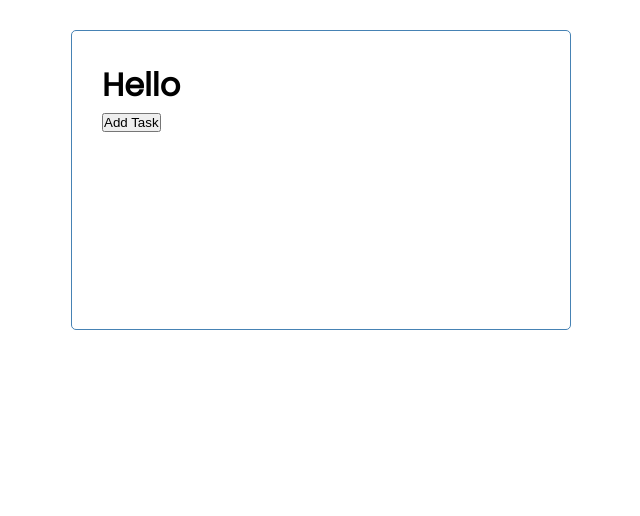
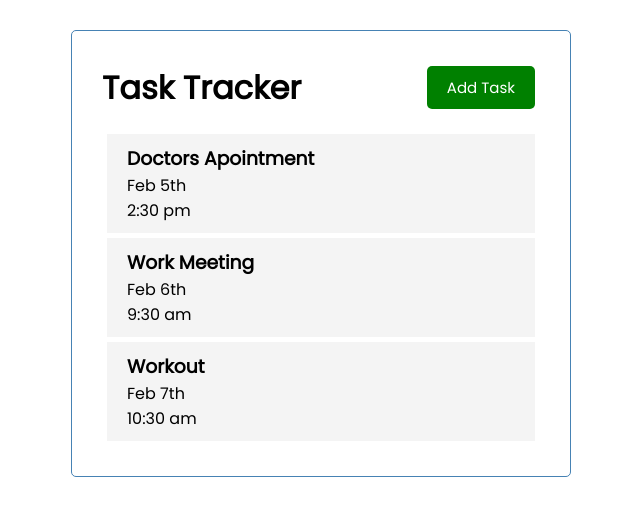
Before and after one commit to gtscott90/task-list, a React (Create React App) app in the folder task-list/: page / in a window 1280 px wide. Shown: the top 516 px of the page, without its empty margins (319-959 px from the left). Built offline with nearby package versions, Linux system fonts and the light colour scheme.

Commit message:
created tasks and task component

```diff
--- a/task-list/src/App.js
+++ b/task-list/src/App.js
@@ -1,10 +1,40 @@
 import './index.css';
 import Header from "./components/Header"
+import Tasks from "./components/Tasks"
+import { useState } from "react"
 
 function App() {
+  // calling this peice of state tasks and the function used to updated tasks is setTasks
+  // in the () of useState() goes the default version of the state
+  // setting state here at the top level of the app (app.js) so that all things can access it
+  const [tasks, setTasks] = useState([
+    {
+      id: 1,
+      text: "Doctors Apointment",
+      day: "Feb 5th",
+      time: "2:30 pm",
+      reminder: true,
+    },
+    {
+      id: 2,
+      text: "Work Meeting",
+      day: "Feb 6th",
+      time: "9:30 am",
+      reminder: false,
+    },
+    {
+      id: 3,
+      text: "Workout",
+      day: "Feb 7th",
+      time: "10:30 am",
+      reminder: true,
+    },
+  ])
+
   return (
     <div className="container temp">
-        <Header title="Hello" />
+        <Header title="Task Tracker" />
+        <Tasks tasks={tasks}/>
     </div>
   );
 }
--- a/task-list/src/components/Button.js
+++ b/task-list/src/components/Button.js
@@ -1,9 +1,13 @@
-import React from 'react'
+import React from "react";
 
-export default function Button() {
-    return (
-        <button className="temp">
-            Add Task
-        </button>
-    )
+export default function Button({ color, text, onClick }) {
+  return (
+    <button
+      onClick={onClick}
+      style={{ backgroundColor: color }}
+      className="btn"
+    >
+      {text}
+    </button>
+  );
 }
--- a/task-list/src/components/Header.js
+++ b/task-list/src/components/Header.js
@@ -1,13 +1,15 @@
-import React from 'react'
-import Button from './Button'
+import React from "react";
+import Button from "./Button";
 
 export default function Header({ title }) {
-    return (
-    <div className="temp">
-        <h1>
-          {title}
-        </h1>
-        <Button />
+  const onClick = (e) => {
+    console.log(e);
+  };
+
+  return (
+    <div className="header">
+      <h1>{title}</h1>
+      <Button color="green" text="Add Task" onClick={onClick} />
     </div>
-    )
+  );
 }
--- /dev/null
+++ b/task-list/src/components/Task.js
@@ -0,0 +1,11 @@
+import React from 'react'
+
+export default function Task({ task }) {
+    return (
+        <div className="task">
+            <h3>{task.text}</h3>
+            <p>{task.day}</p>
+            <p>{task.time}</p>
+        </div>
+    )
+}
--- /dev/null
+++ b/task-list/src/components/Tasks.js
@@ -0,0 +1,10 @@
+import Task from './Task'
+export default function Tasks({ tasks }) {
+    return (
+    <div>
+      {tasks.map((task) => (
+        <Task key={task.id} task={task} />
+      ))}
+    </div>
+  );
+}
```
